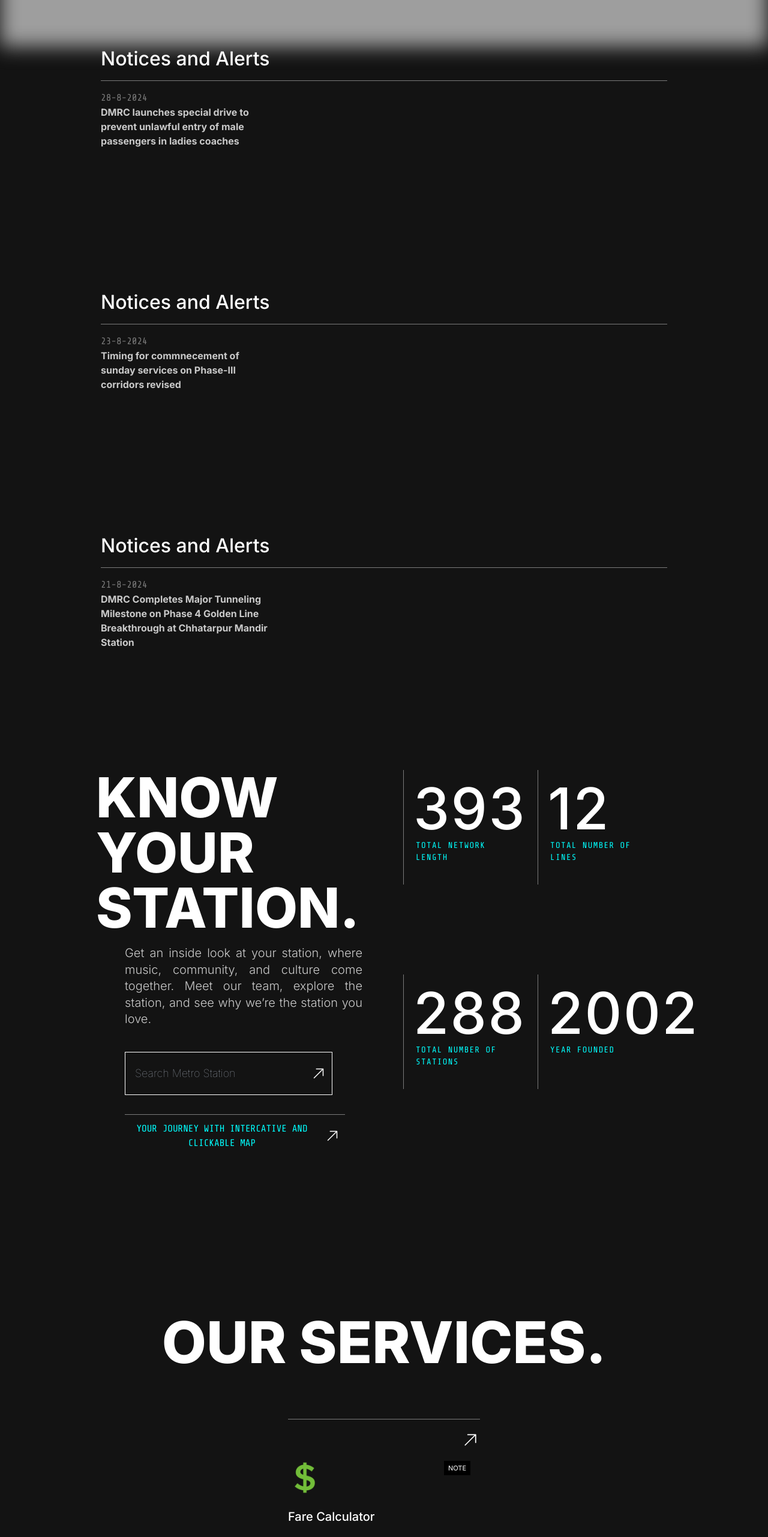
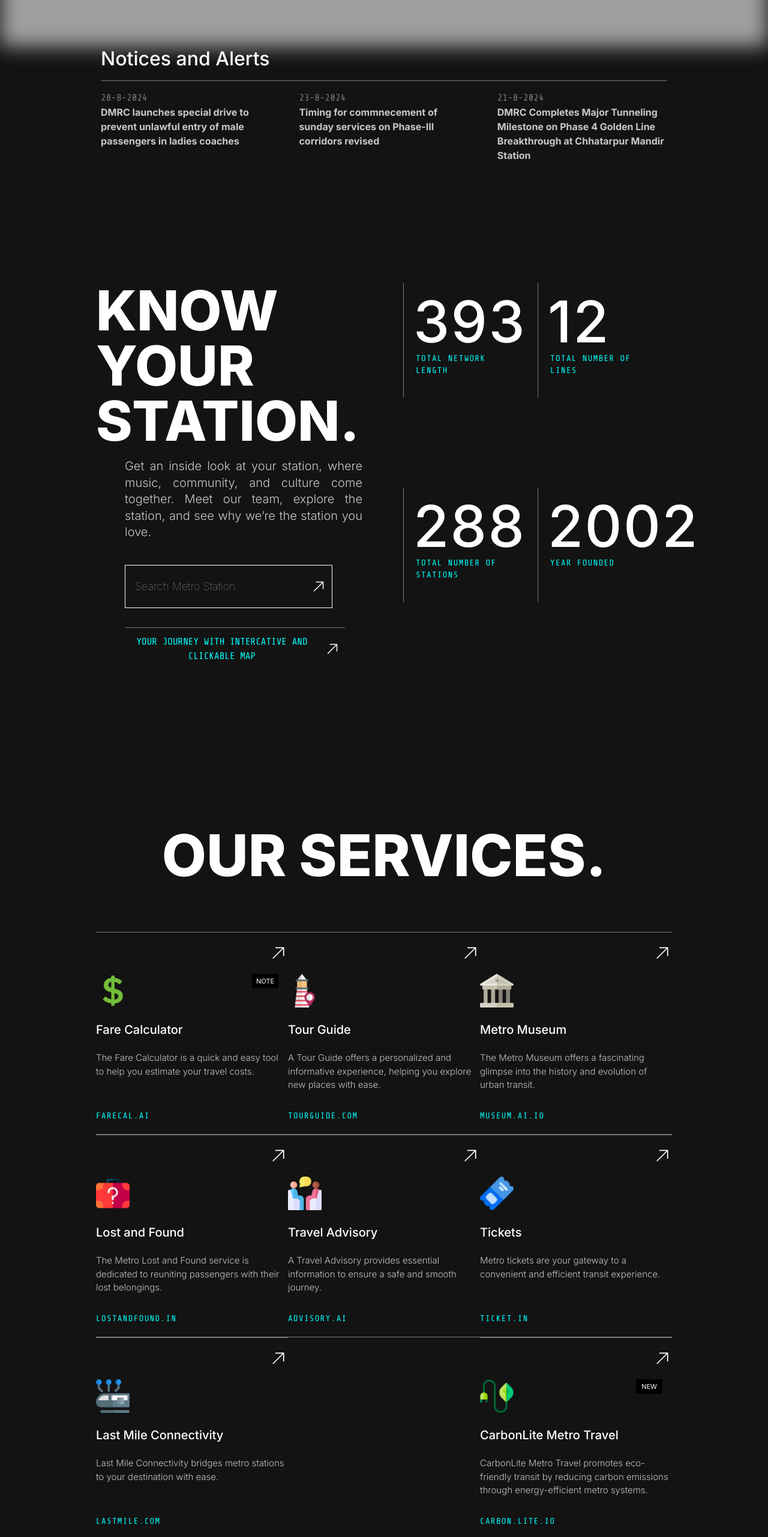
Before and after one commit to Chandankrswain/Navi-Delhi-Metro, a React (Vite) app: page / in a window 1280 px wide. Shown: the part 886-3449 px from the top of the page at 60% size. Built offline with nearby package versions, Linux system fonts and the light colour scheme; grey boxes are pictures that could not be loaded.

Commit message:
small changes in the components

```diff
--- a/src/Components/MetroCards.tsx
+++ b/src/Components/MetroCards.tsx
@@ -2,11 +2,9 @@ import { HiArrowUpRight } from "react-icons/hi2";
 
 const MetroCards = ({ cardData }: any) => {
   return (
-    <>
-      {cardData.map((data: any, index: any) => {
+    <div className="flex flex-wrap justify-evenly">
+      {cardData.map((data: any) => {
         return (
-          <div key={index} className="flex flex-wrap justify-evenly">
-            {" "}
           <div
             style={{
               backgroundImage: `url(${data.backgroundImage})`,
@@ -28,10 +26,9 @@ const MetroCards = ({ cardData }: any) => {
               </p>
             </div>
           </div>
-          </div>
         );
       })}
-    </>
+    </div>
   );
 };
 
--- a/src/Components/NoticesAlerts.tsx
+++ b/src/Components/NoticesAlerts.tsx
@@ -1,18 +1,14 @@
 const NoticesAlerts = ({ noticeData }: any) => {
   return (
-    <>
-      {noticeData.map((data: any, index: number) => {
-        return (
-          <div
-            key={index}
-            className="flex flex-col w-full justify-center items-center mb-[18rem] sm:mb-[14rem]"
-          >
+    <div className="flex flex-col w-full justify-center items-center mb-[18rem] sm:mb-[14rem]">
       <div className=" sm:w-9/12 h-[182px] p-9 sm:p-2">
         <p className=" text-white text-[1.5rem] sm:text-[2rem] font-medium mb-3  ">
           Notices and Alerts
         </p>
         <div className="border-t border-[#7a7a7a] pt-4 pb-6">
           <div className="flex sm:flex-row flex-col justify-between items-start ">
+            {noticeData.map((data: any) => {
+              return (
                 <div className=" flex flex-col justify-center mb-3 sm:w-[30%]">
                   <p className="text-[#7a7a7a] font-['Share_Tech_Mono']">
                     {data.date}
@@ -21,14 +17,13 @@ const NoticesAlerts = ({ noticeData }: any) => {
                     {data.news}
                   </p>
                 </div>
+              );
+            })}
           </div>
         </div>
       </div>
     </div>
   );
-      })}
-    </>
-  );
 };
 
 export default NoticesAlerts;
--- a/src/Components/ServicesCards.tsx
+++ b/src/Components/ServicesCards.tsx
@@ -2,10 +2,9 @@ import { HiArrowUpRight } from "react-icons/hi2";
 
 const ServicesCards = ({ servicesData }: any) => {
   return (
-    <>
-      {servicesData.map((data: any, index: number) => {
+    <div className="flex flex-wrap justify-between">
+      {servicesData.map((data: any) => {
         return (
-          <div key={index} className="flex flex-wrap justify-between">
           <div className="flex flex-col w-screen sm:w-[320px] h-[338px] justify-between  border-t border-b border-[#7a7a7a] pl-8 pr-8 sm:pl-0 sm:pr-0 pt-5 pb-5">
             <HiArrowUpRight className="text-white w-8 h-7 ml-auto " />
             <div className="flex justify-between">
@@ -16,20 +15,18 @@ const ServicesCards = ({ servicesData }: any) => {
                 </button>
               )}
             </div>
-              <p className="text-white text-[20px] font-medium ">
-                {data.title}
-              </p>
+            <p className="text-white text-[20px] font-medium ">{data.title}</p>
             <p className="text-[15px] text-[#c4c4c4] h-[75px] font-light">
               {data.description}
             </p>
             <p className="text-[#00ffff] text-[14px] font-['Share_Tech_Mono'] tracking-widest">
               {data.link}
+              <></>
             </p>
-            </div>
           </div>
         );
       })}
-    </>
+    </div>
   );
 };
 
```
Lines whose indentation alone changed are shown as unchanged.
